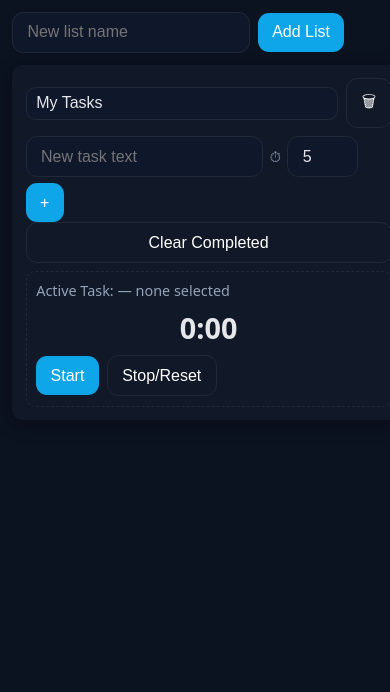
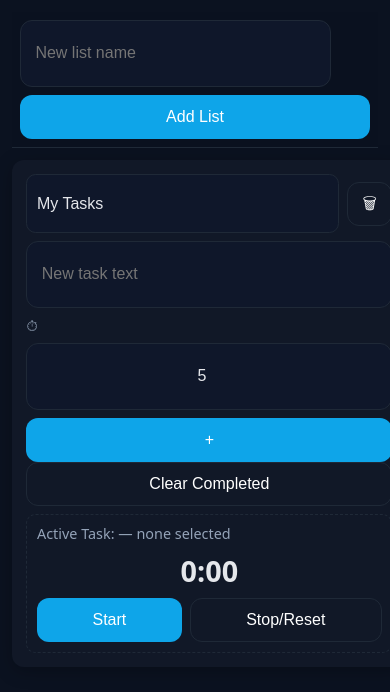
Before and after one commit to JENkt4k/offline-todo-pwa, a React (Vite) app: page / in a window 390 px wide. Shown: the top 692 px of the page. Built offline with nearby package versions, Linux system fonts and the light colour scheme.

Commit message:
mobile UI/UX

```diff
--- a/src/App.tsx
+++ b/src/App.tsx
@@ -117,9 +117,9 @@ export default function App(){
   return (
     <div className="container">
       <div className="topbar section">
+        {!installed && installEvt && <button onClick={onInstallClick}>Install App</button>}
         <input placeholder="New list name" value={newListName} onChange={e=>setNewListName(e.target.value)} />
         <button onClick={addList}>Add List</button>
-        {!installed && installEvt && <button onClick={onInstallClick}>Install App</button>}
       </div>
 
       <div className="lists-scroller">
--- a/src/styles.css
+++ b/src/styles.css
@@ -31,59 +31,84 @@ li { margin:.25rem 0 }
 .topbar { display:flex; gap:.5rem; align-items:center; margin-bottom: .75rem; }
 .topbar input { max-width: 280px; }
 
-/* --- Mobile/responsive tweaks --- */
-.sticky {
-  position: sticky;
-  top: 0;
-  z-index: 20;
-  background: rgba(11,18,32,0.85);
-  backdrop-filter: blur(6px);
-  padding-top: .5rem;
-  padding-bottom: .5rem;
-  border-bottom: 1px solid #1f2937;
+/* ---- Mobile comfort defaults ---- */
+:root {
+  --ui-gap: 0.5rem;
+  --ui-pad: 0.65rem 0.9rem;
+  --ui-radius: 12px;
 }
 
-/* Better tap targets (prevents iOS zoom) */
-button, input, select {
-  font-size: 16px; /* ≥16px avoids iOS zoom */
+/* Prevent iOS/Android input zoom (>=16px) and enlarge hit areas */
+button, input, select, label {
+  font-size: 16px;
+  line-height: 1.25;
 }
 
-/* Larger checkbox hit area on touch */
-.task input[type="checkbox"] {
-  transform: scale(1.25);
+button {
+  min-height: 44px;         /* comfortable tap target */
+  padding: var(--ui-pad);
+  border-radius: var(--ui-radius);
 }
 
-/* Tighten spacing on very small screens */
+input, select {
+  min-height: 44px;
+  padding: var(--ui-pad);
+  border-radius: var(--ui-radius);
+}
+
+/* Subtle touch highlight + no accidental double-tap zoom */
+* { -webkit-tap-highlight-color: rgba(255,255,255,0.08); touch-action: manipulation; }
+
+/* Page padding a bit tighter on phones */
 @media (max-width: 640px) {
-  .container { padding: .75rem; }
-  .row { gap: .4rem; }
+  body { font-size: 17px; }                 /* globally a bit larger */
+  .container { max-width: 100%; padding: 0.75rem; }
 
-  /* Turn horizontal scroller into vertical stack */
+  /* Top bar stays visible and stacks nicely */
+  .topbar {
+    position: sticky; top: 0; z-index: 20;
+    background: rgba(11,18,32,0.9);
+    backdrop-filter: blur(6px);
+    padding: 0.5rem;
+    border-bottom: 1px solid #1f2937;
+    display: flex; flex-wrap: wrap; gap: var(--ui-gap);
+  }
+  .topbar input, .topbar button { flex: 1 1 100%; }
+
+  /* Card list becomes vertical stack (full width) */
   .lists-scroller {
-    flex-direction: column;
-    overflow-x: visible;
-    gap: .75rem;
-    padding-bottom: 0;
+    display: flex; flex-direction: column;
+    gap: 0.75rem; overflow: visible; padding-bottom: 0;
     scroll-snap-type: none;
   }
   .list-card {
-    min-width: auto;
-    width: 100%;
-    padding: .85rem;
-    border-radius: 10px;
+    min-width: auto; width: 100%;
+    padding: 0.9rem; border-radius: 12px;
     box-shadow: 0 4px 18px rgba(0,0,0,.25);
   }
 
-  /* Inputs/buttons scale a bit for fingers */
-  input, select, button { padding: .65rem .9rem; }
-  /* .time-input { width: 3.5rem; } */
+  /* Row elements stack by default on narrow screens */
+  .row { gap: var(--ui-gap); flex-wrap: wrap; }
+  .row > * { flex: 1 1 100%; }
 
-  /* Timer readout and controls */
-  .timer .readout { font-size: 1.8rem; }
-  .timer .controls { flex-wrap: wrap; }
+  /* Task item spacing + controls readable */
+  .task { gap: 0.5rem; padding: 0.5rem 0.6rem; }
+  .task label { font-size: 16px; }
+  .task input[type="checkbox"] { transform: scale(1.25); } /* larger checkbox */
+
+  /* Minutes inputs: numeric keypad and compact width */
+  .time-input {
+    width: 2.25rem;   /* ~2–3 digits + label */
+    text-align: center;
+  }
+
+  /* Timer block: bigger readout, wrapping controls */
+  .timer .readout { font-size: 1.8rem; font-weight: 700; }
+  .timer .controls { display: flex; flex-wrap: wrap; gap: var(--ui-gap); }
+  .timer .controls > * { flex: 1 1 auto; }
 }
 
-/* Medium screens: show 2-up cards if viewport allows */
+/* Mid screens (phablets/small tablets): two columns if space allows */
 @media (min-width: 641px) and (max-width: 900px) {
   .lists-scroller {
     display: grid;
```
